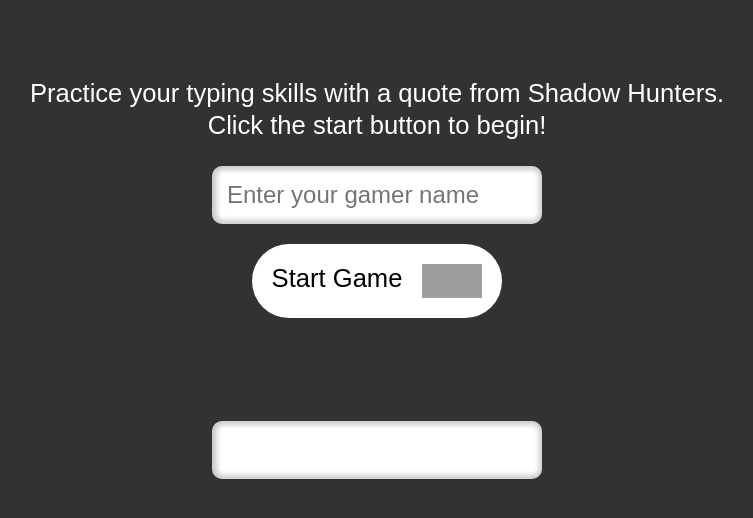
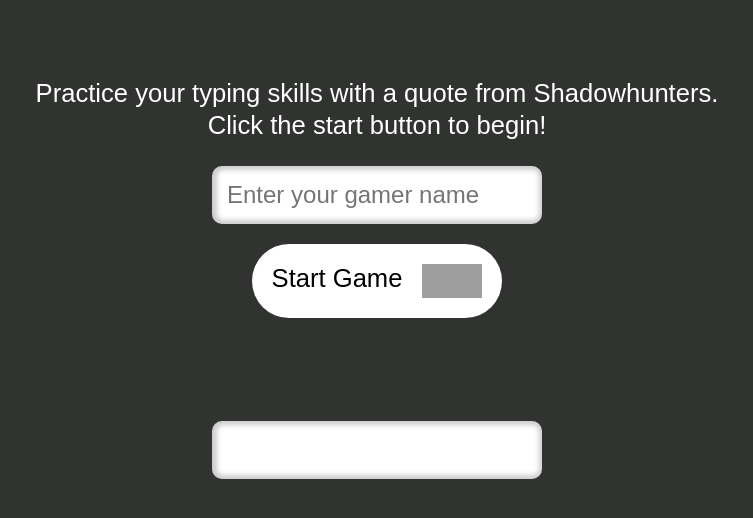
Before and after one commit to TatianaSanchez01/typing-game, a plain HTML site: page index.html in a window 1280 px wide. Shown: the part 142-660 px from the top of the page, without its empty margins (263-1016 px from the left). Drawn offline with Linux system fonts and the light colour scheme; grey boxes are pictures that could not be loaded.

Commit message:
modyfied description

```diff
--- a/index.html
+++ b/index.html
@@ -17,7 +17,7 @@
         <ul id="scores-unordered-list">
         </ul>
 
-        <p>Practice your typing skills with a quote from Shadow Hunters.<br>
+        <p>Practice your typing skills with a quote from Shadowhunters.<br>
             Click the start button to begin!
         </p>
         <div class="new">
@@ -27,7 +27,7 @@
 
         <p id="quote"></p>
         <p id="message"></p>
-        <input type="text" id="typed-value"/>
+        <input type="text" id="typed-value" />
 
         <template id="score-item-template">
             <li>
```
